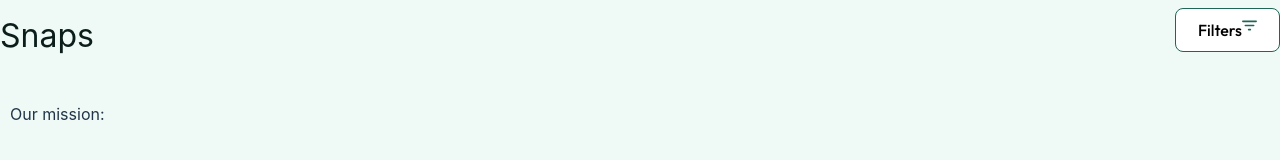
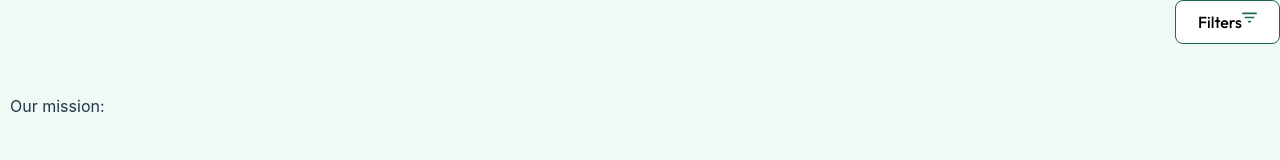
Before and after one commit to Gharsa-Amin/gharsa-amin-snaps, a React (Vite) app: page / in a window 1280 px wide. Shown: the top 160 px of the page. Built offline with nearby package versions, Linux system fonts and the light colour scheme.

Commit message:
added new branch for SnapsLogo

```diff
--- a/src/components/SnapsLogo/SnapsLogo.jsx
+++ b/src/components/SnapsLogo/SnapsLogo.jsx
@@ -1,8 +1,5 @@
+import "./SnapsLogo.scss";
 
-import './SnapsLogo.scss'
-
-export default function SnapsLogo(){
-    return <h2 className="snaps-logo">
-        Snaps
-    </h2>
+export default function SnapsLogo() {
+	return <h2 className="snaps-logo"></h2>;
 }
```
